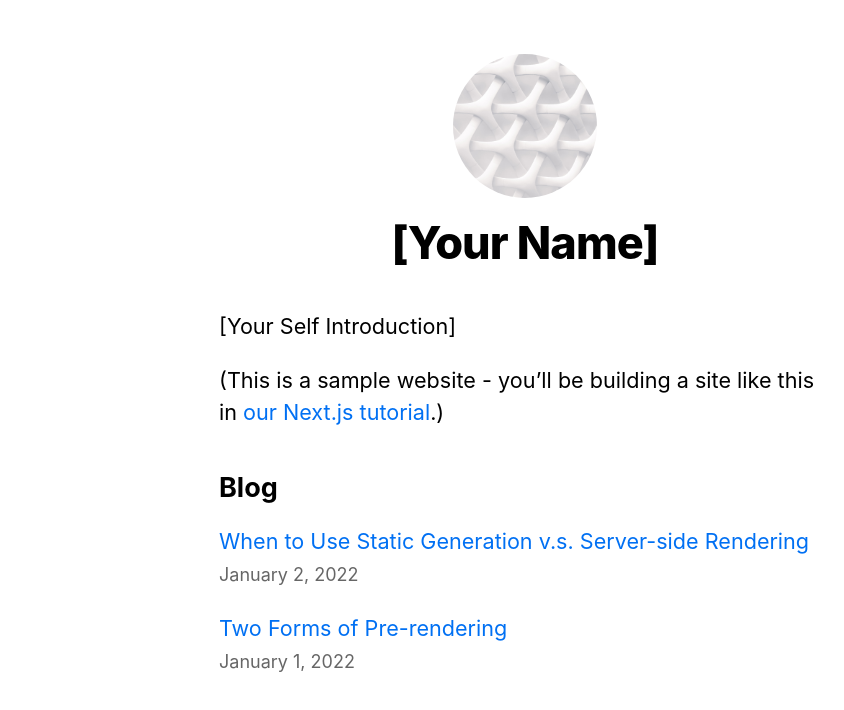
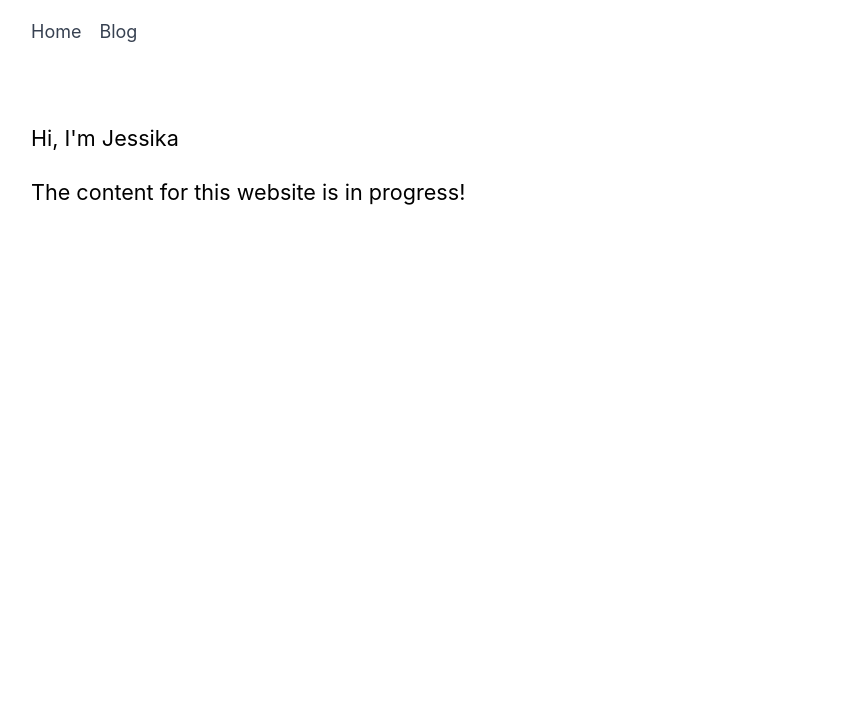
Before and after one commit to jessika/jessika.dev, a Next.js app: page / in a window 1280 px wide. Shown: the top 710 px of the page, without its empty margins (115-959 px from the left). Built offline with nearby package versions, Linux system fonts and the light colour scheme.

Commit message:
Restructure website structure given by Nextjs starter template.
- Layout component now links to Home and Blog
- Move blog list into its own Blog page

```diff
--- a/components/layout.module.css
+++ b/components/layout.module.css
@@ -1,15 +1,29 @@
 .container {
-  max-width: 36rem;
+  max-width: 1024px;
   padding: 0 1rem;
-  margin: 3rem auto 6rem;
+  margin: 1rem auto 6rem;
 }
 
 .header {
   display: flex;
   flex-direction: column;
-  align-items: center;
+  padding-bottom: 3rem;
+}
+
+a.headerItem {
+  color: rgb(55, 65, 81);
+  text-decoration: none;
+}
+
+.headerItem {
+  margin-right: 1rem;
 }
 
 .backToHome {
-  margin: 3rem 0 0;
+  margin: 4rem 0 0;
 }
+
+.backToHome a {
+  color: inherit;
+  text-decoration: none;
+}
--- a/components/layout.tsx
+++ b/components/layout.tsx
@@ -1,75 +1,36 @@
-import Head from 'next/head'
-import Image from 'next/image'
-import styles from './layout.module.css'
-import utilStyles from '../styles/utils.module.css'
-import Link from 'next/link'
+import Head from "next/head";
+import styles from "./layout.module.css";
+import Link from "next/link";
 
-const name = '[Your Name]'
-export const siteTitle = 'Next.js Sample Website'
+export const siteTitle = "jessika.dev";
 
 export default function Layout({
   children,
-  home
 }: {
-  children: React.ReactNode
-  home?: boolean
+  children: React.ReactNode;
 }) {
+  // TODO: Update Open Graph Meta tags to improve sharing experience
   return (
     <div className={styles.container}>
       <Head>
         <link rel="icon" href="/favicon.ico" />
         <meta
           name="description"
-          content="Learn how to build a personal website using Next.js"
-        />
-        <meta
-          property="og:image"
-          content={`https://og-image.vercel.app/${encodeURI(
-            siteTitle
-          )}.png?theme=light&md=0&fontSize=75px&images=https%3A%2F%2Fassets.zeit.co%2Fimage%2Fupload%2Ffront%2Fassets%2Fdesign%2Fnextjs-black-logo.svg`}
+          content="Jessika's personal website"
         />
         <meta name="og:title" content={siteTitle} />
-        <meta name="twitter:card" content="summary_large_image" />
       </Head>
       <header className={styles.header}>
-        {home ? (
-          <>
-            <Image
-              priority
-              src="/images/profile.jpg"
-              className={utilStyles.borderCircle}
-              height={144}
-              width={144}
-              alt={name}
-            />
-            <h1 className={utilStyles.heading2Xl}>{name}</h1>
-          </>
-        ) : (
-          <>
-            <Link href="/">
-              <Image
-                priority
-                src="/images/profile.jpg"
-                className={utilStyles.borderCircle}
-                height={108}
-                width={108}
-                alt={name}
-              />
-            </Link>
-            <h2 className={utilStyles.headingLg}>
-              <Link href="/" className={utilStyles.colorInherit}>
-                {name}
-              </Link>
-            </h2>
-          </>
-        )}
+        <nav>
+          <Link className={styles.headerItem} href="/">
+            Home
+          </Link>
+          <Link className={styles.headerItem} href="/blog">
+            Blog
+          </Link>
+        </nav>
       </header>
       <main>{children}</main>
-      {!home && (
-        <div className={styles.backToHome}>
-          <Link href="/">← Back to home</Link>
-        </div>
-      )}
     </div>
-  )
+  );
 }
--- a/pages/index.tsx
+++ b/pages/index.tsx
@@ -1,55 +1,19 @@
 import Head from 'next/head'
 import Layout, { siteTitle } from '../components/layout'
 import utilStyles from '../styles/utils.module.css'
-import { getSortedPostsData } from '../lib/posts'
-import Link from 'next/link'
-import Date from '../components/date'
-import { GetStaticProps } from 'next'
 
-export default function Home({
-  allPostsData
-}: {
-  allPostsData: {
-    date: string
-    title: string
-    id: string
-  }[]
-}) {
+export default function Home() {
   return (
-    <Layout home>
+    <Layout>
       <Head>
         <title>{siteTitle}</title>
       </Head>
       <section className={utilStyles.headingMd}>
-        <p>[Your Self Introduction]</p>
+        <p>Hi, I'm Jessika</p>
         <p>
-          (This is a sample website - you’ll be building a site like this in{' '}
-          <a href="https://nextjs.org/learn">our Next.js tutorial</a>.)
+          The content for this website is in progress!
         </p>
-      </section>
-      <section className={`${utilStyles.headingMd} ${utilStyles.padding1px}`}>
-        <h2 className={utilStyles.headingLg}>Blog</h2>
-        <ul className={utilStyles.list}>
-          {allPostsData.map(({ id, date, title }) => (
-            <li className={utilStyles.listItem} key={id}>
-              <Link href={`/posts/${id}`}>{title}</Link>
-              <br />
-              <small className={utilStyles.lightText}>
-                <Date dateString={date} />
-              </small>
-            </li>
-          ))}
-        </ul>
       </section>
     </Layout>
   )
 }
-
-export const getStaticProps: GetStaticProps = async () => {
-  const allPostsData = getSortedPostsData()
-  return {
-    props: {
-      allPostsData
-    }
-  }
-}
```
Also changed, not shown: pages/blog.tsx (added, +48 -0 lines), pages/blog/[id].tsx (renamed from pages/posts/[id].tsx), public/images/profile.jpg (deleted).
